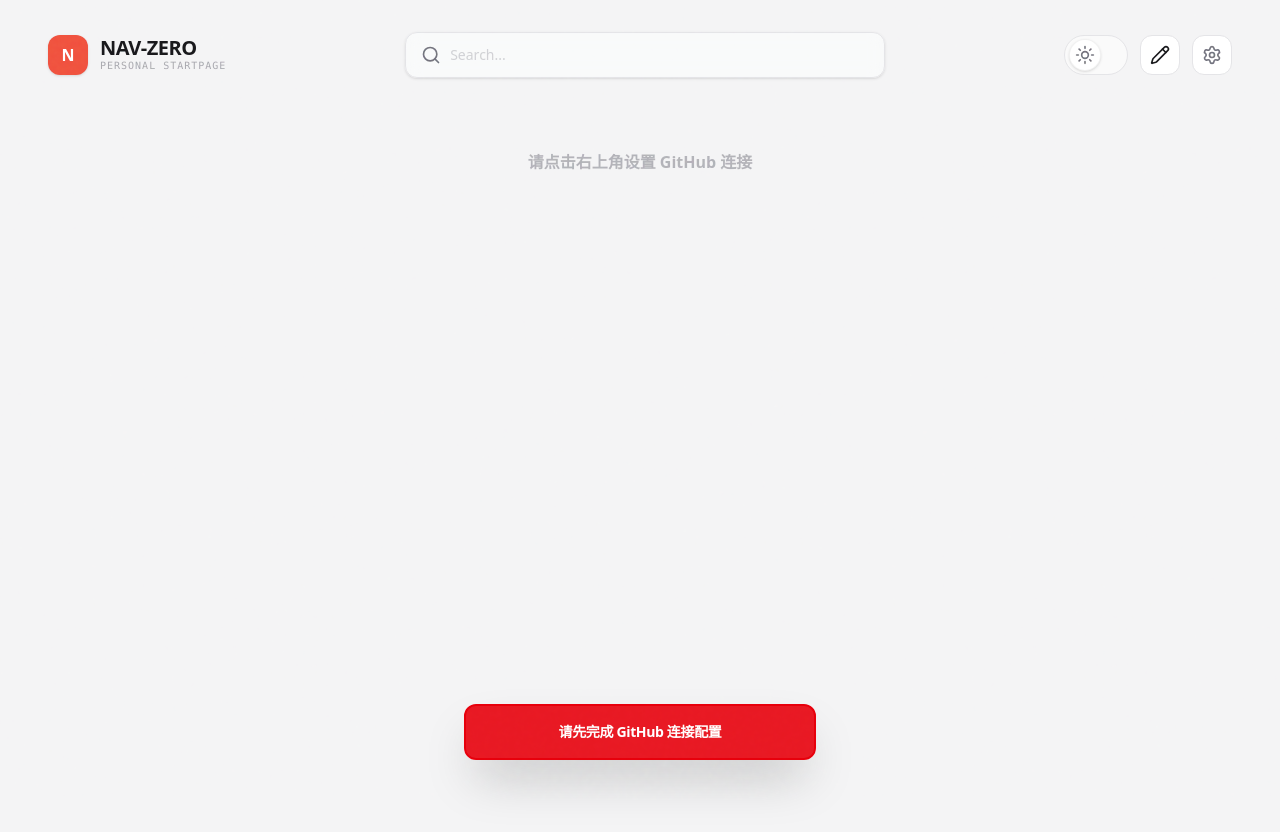
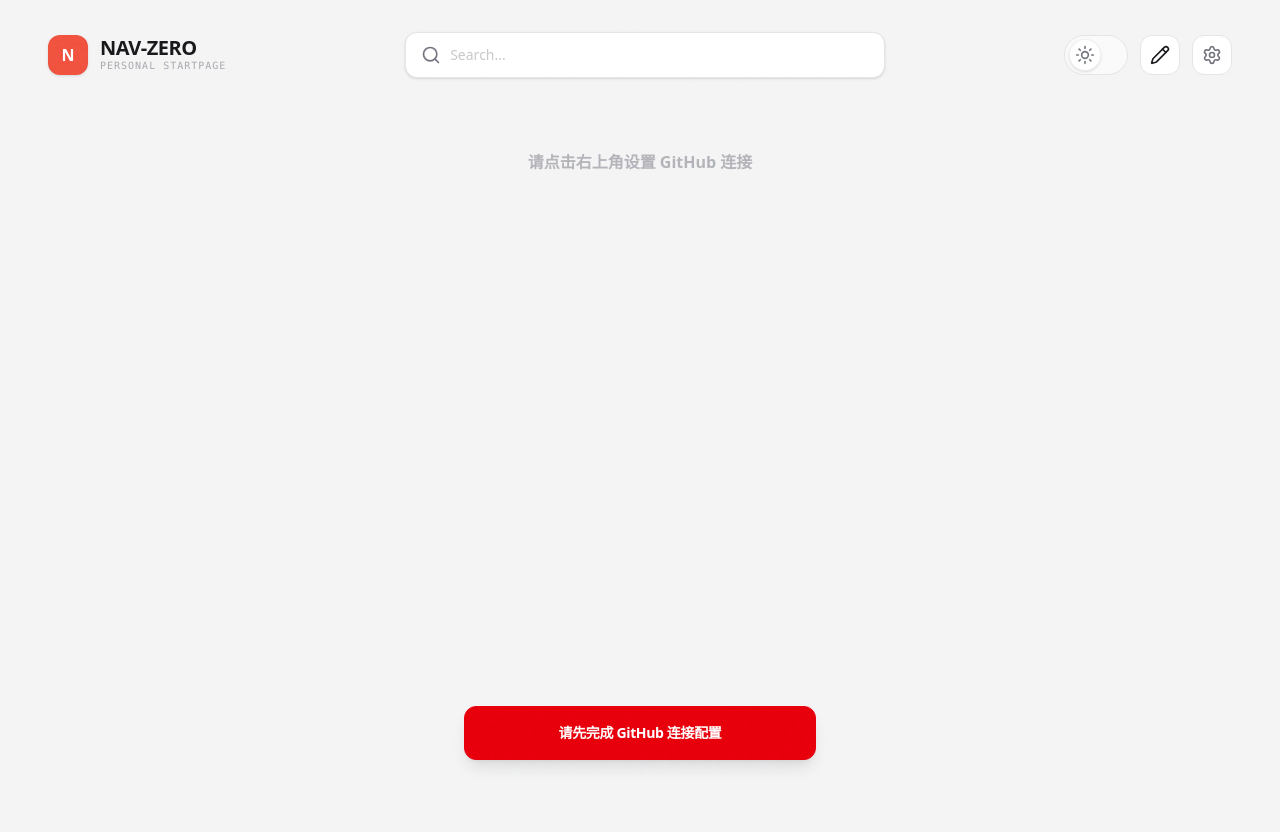
Before and after one commit to kyroli/kyroli.github.io, a Svelte app: page / in a window 1280 px wide. Both pictures are taken after a click on the button 1160 px from the left and 55 px from the top of the page. Built offline with nearby package versions, Linux system fonts and the light colour scheme.

Commit message:
去玻璃化

```diff
--- a/src/App.svelte
+++ b/src/App.svelte
@@ -16,14 +16,15 @@
 
   dataState.init();
   appState.init();
+
   onMount(() => {
     sync.init();
   });
 
   const toastClass = $derived(
     appState.toast?.type === 'error'
-      ? 'bg-danger/90 border-danger text-white'
-      : 'bg-surface/90 border-border text-text'
+      ? 'bg-danger border-danger text-white shadow-lg'
+      : 'bg-surface border-border text-text shadow-xl'
   );
 </script>
 
@@ -37,8 +38,6 @@
           <div class="flex flex-col items-center justify-center py-10 opacity-50 text-text-dim animate-fade">
             <p class="font-bold">{MESSAGES.UI.TIP_CONFIG_GITHUB}</p>
           </div>
-
-
         {/if}
 
         <SiteGrid />
@@ -49,8 +48,6 @@
             <button onclick={() => appState.openConfig()} class="mt-4 underline cursor-pointer">{MESSAGES.UI.CHECK_CONFIG}</button>
           </div>
       {:else}
-
-
         <LoadingSkeleton />
       {/if}
     </main>
@@ -73,8 +70,6 @@
       groupId={appState.editingGroupId}
       onClose={appState.closeModal}
     />
-
-
   {/if}
 
   {#if appState.activeModal === 'confirm' && appState.confirmPayload}
@@ -86,7 +81,6 @@
         <div class="flex gap-3">
           <Button variant="outline" onclick={appState.closeModal} class="flex-1 text-text-dim">{MESSAGES.UI.CANCEL}</Button>
           <Button
-
             variant={appState.confirmPayload.isDestructive ? 'danger' : 'primary'}
             onclick={() => {
               appState.confirmPayload?.onConfirm();
@@ -103,8 +97,7 @@
 
   {#if appState.toast}
     <div class="fixed bottom-10 left-1/2 -translate-x-1/2 z-[2000] animate-fade w-full max-w-sm px-4 pointer-events-none">
-      <div class={`px-6 py-4 rounded-xl shadow-2xl text-sm font-bold tracking-tight text-center transition-all backdrop-blur-md
-border-2 ${toastClass}`}>
+      <div class={`px-6 py-4 rounded-xl text-sm font-bold tracking-tight text-center transition-all border ${toastClass}`}>
         {appState.toast.msg}
       </div>
     </div>
--- a/src/components/business/Header.svelte
+++ b/src/components/business/Header.svelte
@@ -1,5 +1,5 @@
 <script lang="ts">
-  import { Search, X, Save, RotateCcw, Pencil, Settings, CloudUpload, Loader2 } from 'lucide-svelte';
+  import { Search, X, Save, RotateCcw, Pencil, Settings, Loader2 } from 'lucide-svelte';
   import { dataState } from '$lib/core/data.svelte';
   import { appState } from '$lib/core/app.svelte';
   import { sync } from '$lib/services/sync';
@@ -16,7 +16,6 @@
       ? `https://github.com/${dataState.config.owner}/${dataState.config.repo}`
       : undefined
   );
-
   const isSyncing = $derived(dataState.syncStatus === 'syncing' || dataState.syncStatus === 'checking');
 
   function handleSearch() {
@@ -67,7 +66,7 @@
       <Input
         bind:value={search}
         onkeydown={e => e.key === 'Enter' && handleSearch()}
-        class="px-11 py-3 text-base shadow-sm bg-surface/50 backdrop-blur-sm"
+        class="px-11 py-3 text-base shadow-sm bg-surface text-text placeholder:text-text-dim/40"
         placeholder={MESSAGES.UI.SEARCH_PLACEHOLDER}
       />
       <Search onclick={handleSearch} class="absolute left-4 top-1/2 -translate-y-1/2 w-5 h-5 text-text-dim cursor-pointer hover:text-primary transition-colors" />
@@ -104,7 +103,7 @@
             </Button>
 
             <div class="relative group">
-              <Button
+               <Button
                 variant="outline"
                 onclick={appState.openConfig}
                 class="w-10 h-10 !rounded-xl !p-0"
--- a/src/components/business/SiteCard.svelte
+++ b/src/components/business/SiteCard.svelte
@@ -15,10 +15,11 @@
   });
 
   const safeHref = $derived(!appState.isEditMode && /^https?:\/\//i.test(site.url) ? site.url : undefined);
+
   const cardClass = $derived(`group relative transition-all duration-300 border ${
     appState.isEditMode
       ? 'cursor-move border-primary/20 shadow-lg scale-[1.02] z-10'
-      : 'border-transparent hover:border-border hover:shadow-solid active:scale-[0.99]'
+      : 'border-transparent hover:border-border hover:shadow-solid active:scale-[0.98]'
   }`);
 
   function handleDelete(e: MouseEvent) {
--- a/src/components/business/SiteGrid.svelte
+++ b/src/components/business/SiteGrid.svelte
@@ -10,7 +10,7 @@
   import { draggable, dndState } from '$lib/actions/dnd.svelte';
 
   const FLIP_DURATION = 300;
-  // 根据拖拽状态计算视觉上的列表（包含占位符和避让逻辑）
+
   const visualGroups = $derived.by(() => {
     let groups = dataState.groups.map(g => ({
         ...g,
@@ -21,7 +21,6 @@
 
     if (!dndState.isDragging) return groups;
 
-    // --- 分组排序预览 ---
     if (dndState.type === 'group') {
         const srcIdx = groups.findIndex(g => g.id === dndState.draggedId);
 
@@ -33,7 +32,6 @@
 
         if (sourceGroup) {
              let insertIdx = srcIdx;
-
              if (dndState.hoverId) {
                  const foundIdx = groups.findIndex(g => g.id === dndState.hoverId);
                  if (foundIdx !== -1) {
@@ -42,13 +40,10 @@
              } else {
                  insertIdx = groups.length;
              }
-
-             // 插入占位符
              groups.splice(insertIdx, 0, { ...sourceGroup, isPlaceholder: true });
         }
     }
 
-    // --- 网站卡片排序预览 ---
     if (dndState.type === 'site') {
         let sourceSite = null;
         for (const g of groups) {
@@ -69,7 +64,6 @@
                     const hoverIdx = targetGroup.sites.findIndex(s => s.id === dndState.hoverId);
                     if (hoverIdx !== -1) insertIndex = hoverIdx;
                 }
-
                 targetGroup.sites.splice(insertIndex, 0, placeholder);
             }
         }
@@ -114,7 +108,6 @@
         {:else}
             <div class="group-item flex flex-col gap-4 relative">
                 <div class="flex items-center gap-3 pb-3 px-1 h-10 mt-3 border-b border-border/40 select-none">
-
                     <div
                         class="p-1.5 rounded-lg border border-border/60 bg-surface/50 text-text-dim transition-all touch-none shrink-0 -ml-1.5
                         {appState.isEditMode ? 'opacity-100 cursor-move hover:border-primary/50 hover:text-primary active:scale-95' : 'opacity-0 pointer-events-none'}"
@@ -126,7 +119,6 @@
 
                     <div class="flex-1 flex items-center min-w-0 h-full">
                         <h2 class="font-bold text-xs tracking-[0.15em] text-text-dim/80 select-none truncate flex-1 uppercase">{group.name}</h2>
-
                         <div class={`flex gap-1 transition-opacity animate-fade shrink-0 ml-2 ${appState.isEditMode ? 'opacity-100' : 'opacity-0 pointer-events-none'}`}>
                             <button onclick={() => appState.openGroupModal(group.id)} class="text-text hover:text-primary hover:bg-primary/10 p-1.5 rounded-md transition-colors cursor-pointer" title={MESSAGES.UI.TIP_RENAME_GROUP}>
                                 <Pencil class="w-4 h-4" />
@@ -139,7 +131,7 @@
                 </div>
 
                 <div class="{UI_CONSTANTS.GRID_LAYOUT} content-start min-h-[72px]">
-                    {#each group.sites as item (item.id)}
+                     {#each group.sites as item (item.id)}
                         <div
                         class="relative h-full transition-all duration-200 z-10"
                         animate:flip={{ duration: FLIP_DURATION }}
@@ -161,7 +153,7 @@
                             class={`w-full flex flex-col gap-2 items-center justify-center rounded-xl border border-dashed border-border text-text-dim/40 hover:text-primary hover:border-primary/50 hover:bg-surface/50 transition-all ${UI_CONSTANTS.CARD_HEIGHT} cursor-pointer group active:scale-[0.98]`}
                             title={MESSAGES.UI.NEW_SITE}
                         >
-                            <Plus class="w-5 h-5 group-hover:scale-110 transition-transform" />
+                             <Plus class="w-5 h-5 group-hover:scale-110 transition-transform" />
                         </button>
                     {/if}
                 </div>
@@ -171,7 +163,7 @@
   {/each}
 
   {#if appState.isEditMode}
-   <button onclick={() => appState.openGroupModal()} class="w-full py-6 border-2 border-dashed border-border/40 rounded-2xl flex items-center justify-center gap-3 text-text-dim/50 hover:text-primary hover:border-primary/50 hover:bg-surface/30 transition-all cursor-pointer group mt-2 active:scale-[0.99] animate-fade">
+   <button onclick={() => appState.openGroupModal()} class="w-full py-6 border-2 border-dashed border-border/40 rounded-2xl flex items-center justify-center gap-3 text-text-dim/50 hover:text-primary hover:border-primary/50 hover:bg-surface/30 transition-all cursor-pointer group mt-2 active:scale-[0.98] animate-fade">
       <Plus class="w-5 h-5 group-hover:scale-110 transition-transform" />
       <span class="font-bold text-sm tracking-widest">{MESSAGES.UI.NEW_GROUP}</span>
     </button>
--- a/src/components/ui/Modal.svelte
+++ b/src/components/ui/Modal.svelte
@@ -1,6 +1,5 @@
 <script lang="ts">
   import type { Snippet } from 'svelte';
-
   let { children, onClose, title } = $props<{
     children: Snippet;
     onClose: () => void;
@@ -15,7 +14,6 @@
       return () => dialog.close();
     }
   });
-
   function handleBackdropClick(e: MouseEvent) {
     if (e.target === dialog) {
       dialog.close();
@@ -23,16 +21,15 @@
   }
 
   const dialogClass = `
-    bg-surface/90 backdrop-blur-xl text-text
+    bg-surface text-text
     rounded-2xl w-full max-w-sm p-8 m-auto
-    border border-border/80
+    border border-border
     shadow-2xl shadow-black/20
     outline-none
     animate-fade
-    backdrop:bg-black/40 backdrop:backdrop-blur-[2px] backdrop:transition-opacity
+    backdrop:bg-black/40 backdrop:transition-opacity
     max-h-[90vh] overflow-y-auto
   `;
-
   const titleClass = "text-xl font-bold tracking-tight text-text m-0";
 </script>
 
```
